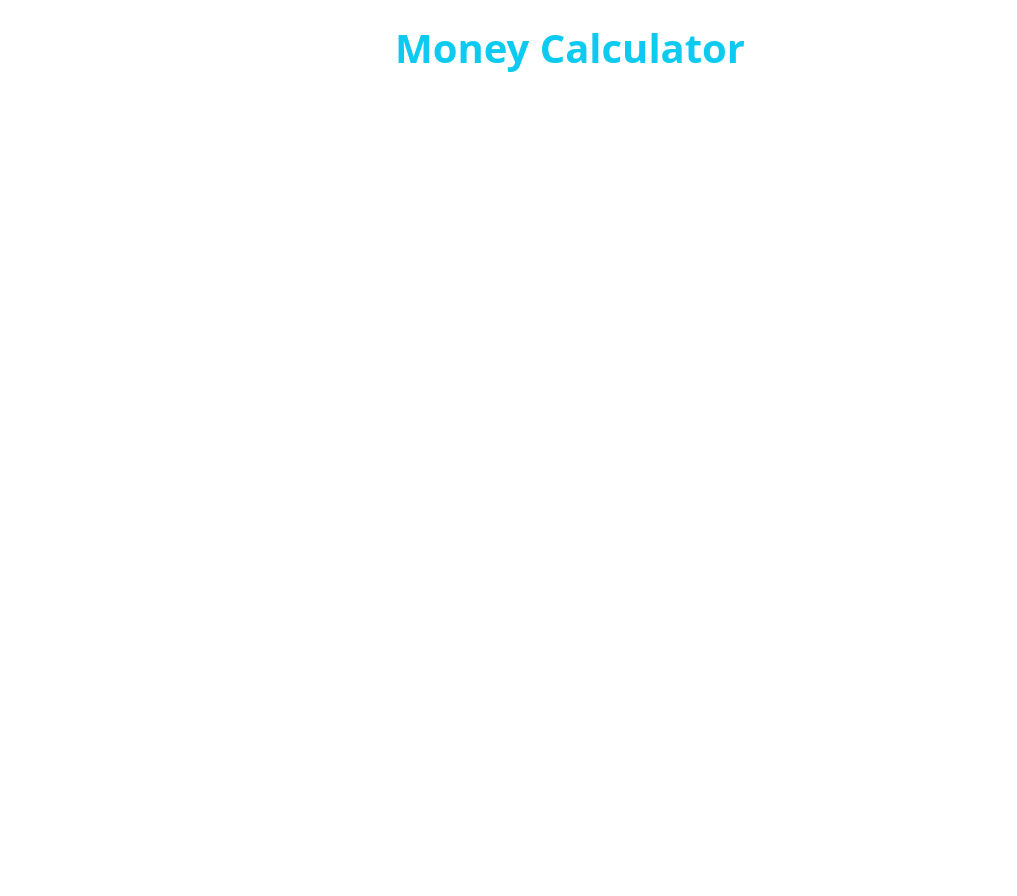
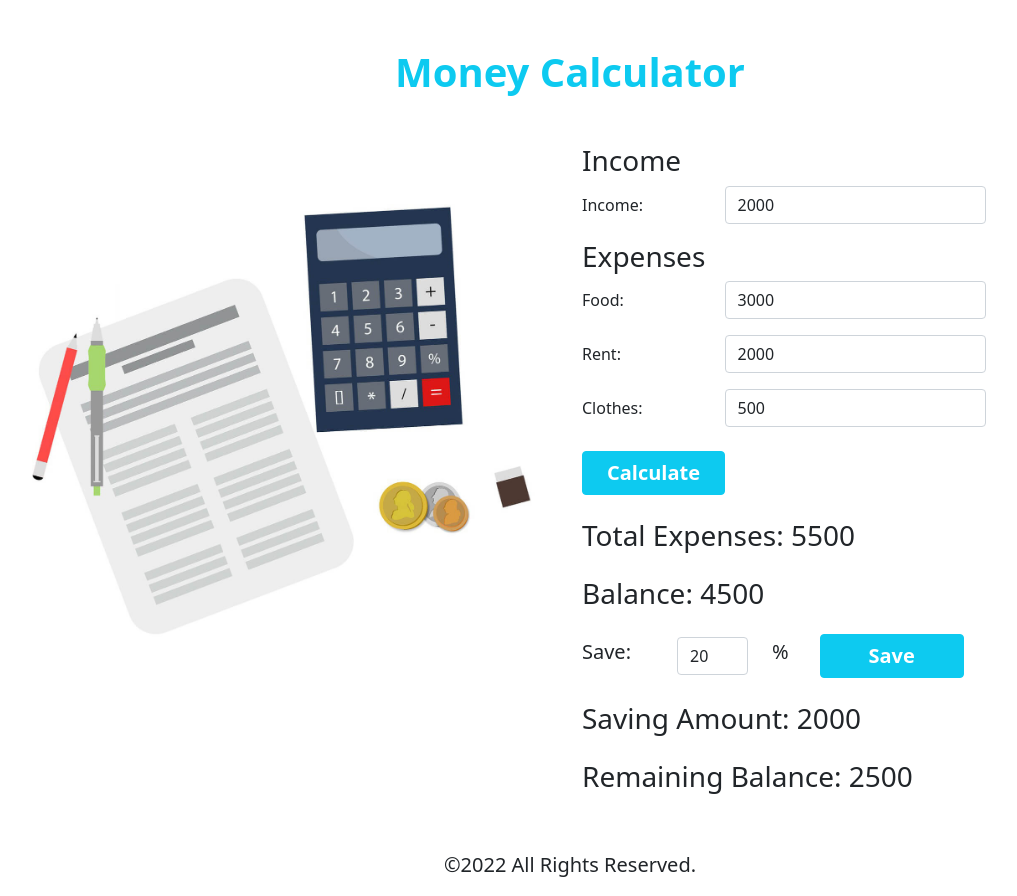
Before and after one commit to alamhosen/money-master, a plain HTML site: page index.html in a window 1280 px wide. Shown: the whole page, without its empty margins (70-1087 px from the left). Before the commit the page ends 800 px from the top, so only its background shows below. Drawn offline with nearby package versions, Linux system fonts and the light colour scheme.

Commit message:
UI complete

```diff
--- a/index.html
+++ b/index.html
@@ -13,11 +13,73 @@
 <body>
     <header>
         <section class="container">
-            <h1 class="text-center mt-4 text-info fw-bolder">Money Calculator</h1>
+            <h1 class="text-center my-5 text-info fw-bolder">Money Calculator</h1>
         </section>
     </header>
-    <main></main>
-    <footer></footer>
+    <main>
+        <!-- money calculator section -->
+        <section class="container mb-5">
+            <div class="row">
+                <div class="col-lg-6 col-sm-12">
+                    <img class="img-fluid" src="images/money-calculator.jpg" alt="">
+                </div>
+                <div class="col-lg-6 col-sm-12">
+                    <h3>Income</h3>
+                    <div class="row mb-3">
+                        <label class="col-sm-3 col-form-label">Income:</label>
+                        <div class="col-sm-6">
+                            <input class="form-control" type="text" value="2000">
+                        </div>
+                      </div>
+                    <!-- Expenses area  -->
+                    <h3>Expenses</h3>
+                    <div class="row mb-3">
+                        <label class="col-sm-3 col-form-label">Food:</label>
+                        <div class="col-sm-6">
+                          <input class="form-control" type="text" value="3000">
+                        </div>
+                      </div>
+                      <div class="row mb-3">
+                        <label class="col-sm-3 col-form-label">Rent:</label>
+                        <div class="col-sm-6">
+                            <input class="form-control" type="text" value="2000">
+                        </div>
+                      </div>
+                      <div class="row">
+                        <label class="col-sm-3 col-form-label">Clothes:</label>
+                        <div class="col-sm-6">
+                            <input class="form-control" type="text" value="500">
+                        </div>
+                      </div>
+                      <button type="button" class="btn btn-info mt-4 px-4 text-white fw-bold fs-5">Calculate</button>
+                      <h3 class="my-4">Total Expenses: 5500 </h3>
+                      <h3 class="">Balance: 4500</h3>
+
+                      <!-- percentage calculator area  -->
+                      <div class="row mt-4 d-flex align-items-center">
+                        <div class="col-lg-2 col-sm-12">
+                            <label class="form-label fs-5">Save:</label>
+                        </div>
+                        <div class="col-lg-2 col-sm-12">
+                          <input type="text" class="form-control" value="20">
+                        </div>
+                        <div class="col-lg-1 col-sm-12">
+                            <label class="form-label fs-5">%</label>
+                        </div>
+                        <div class="col-lg-7 col-sm-12">
+                            <button type="button" class="btn btn-info px-5 text-white fw-bold fs-5 ">Save</button>
+                        </div>
+                      </div>
+                      <h3 class="my-4">Saving Amount: 2000 </h3>
+                      <h3>Remaining Balance: 2500 </h3>
+                </div>
+
+              </div>
+        </section>
+    </main>
+    <footer>
+        <p class="text-center fs-5">&copy;2022 All Rights Reserved.</p>
+    </footer>
 
     <!-- js script -->
     <script src="js/app.js"></script>
```
Also changed, not shown: images/money-calculator.jpg (added).
